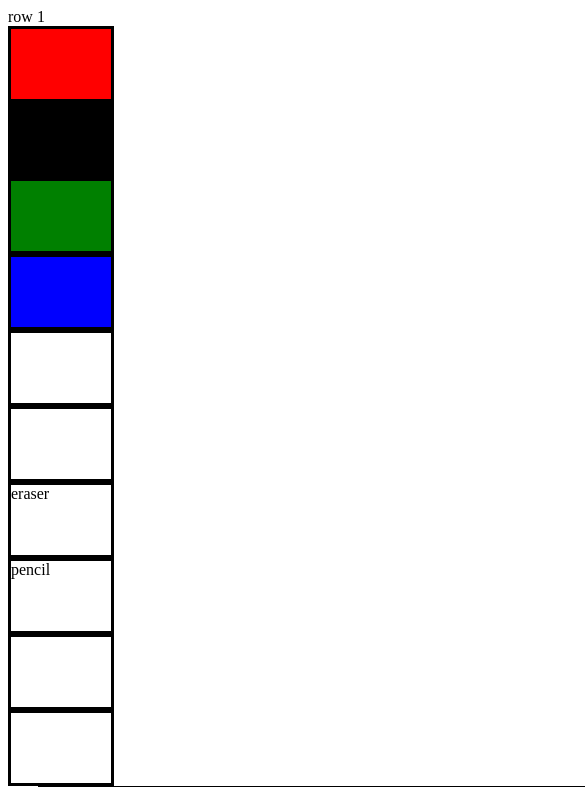
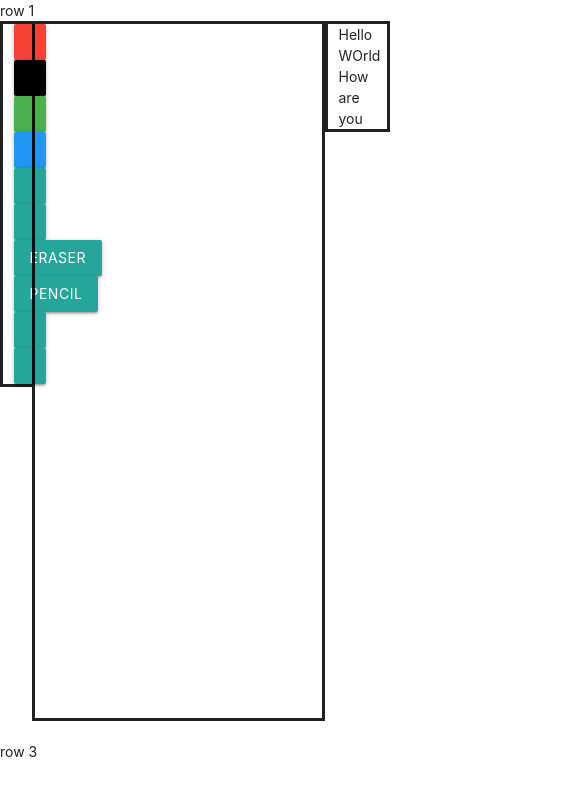
Before and after one commit to BeruboIV/CollabWhiteBoard, a plain HTML site: page index.html in a window 390 px wide. Shown: the top 787 px of the page, 585 px wide, since content can reach past the window. Drawn offline with nearby package versions, Linux system fonts and the light colour scheme.

Commit message:
Added Responsive UI using Materialize CSS + Eraser Function

```diff
--- a/index.html
+++ b/index.html
@@ -5,12 +5,14 @@
     <meta http-equiv="X-UA-Compatible" content="IE=edge" />
     <meta name="viewport" content="width=device-width, initial-scale=1.0" />
     <title>Document</title>
-    <link rel="stylesheet" href="styles.css" />
+    <link href="https://fonts.googleapis.com/icon?family=Material+Icons" rel="stylesheet">
+    <link rel="stylesheet" href="https://cdnjs.cloudflare.com/ajax/libs/materialize/1.0.0/css/materialize.min.css">
+    <!-- <link rel="stylesheet" href="styles.css" /> -->
   </head>
   <body>
     <div class="hint">row 1</div>
-    <div class="flex-container">
-      <div class="pallete">
+    <div class="row flex-container">
+      <div class="col s1 pallete" style="border: solid;">
         <div class="btn color red" style="background-color: red"></div>
         <div class="btn color black" style="background-color: black"></div>
         <div class="btn color green" style="background-color: green"></div>
@@ -22,12 +24,16 @@
         <div class="btn undo"></div>
         <div class="btn redo"></div>
       </div>
-      <div class="canvas">
+      <div class="col s9 canvas" id="canvas-wrapper" style="border: solid; height: 700px;">
         <canvas id="myCanvas"></canvas>
       </div>
-      <div class="chat"></div>
+      <div class="col s2 chat" style="border: solid;">
+        Hello WOrld<br>
+        How are you
+      </div>
     </div>
     <div>row 3</div>
+    <script src="https://cdnjs.cloudflare.com/ajax/libs/materialize/1.0.0/js/materialize.min.js"></script>
     <script src="./whiteboard.js"></script>
   </body>
 </html>
--- a/whiteboard.js
+++ b/whiteboard.js
@@ -2,30 +2,37 @@ document.addEventListener("DOMContentLoaded", function () {
   var canvas = document.getElementById("myCanvas");
   var context = canvas.getContext("2d");
   const option = document.querySelectorAll(".btn");
+  var canvasWrapper = document.getElementById("canvas-wrapper").getBoundingClientRect();
 
-  canvas.width = 1000;
-  canvas.height = 800;
+  canvas.width = canvasWrapper.width;
+  canvas.height = canvasWrapper.height;
+  /* This causes the canvas to refresh but it will work for now.*/
+  window.onresize = function(){
+    canvas.width = canvasWrapper.width;
+    canvas.height = canvasWrapper.height;
+  }
   var dragging = false;
   var radius = 5;
 
   var putPoint = function (canvas_point) {
     if (dragging == false) return;
     context.lineWidth = 2 * radius;
-
-    context.lineTo(canvas_point.offsetX, canvas_point.offsetY);
+    const X = canvas_point.offsetX;
+    const Y = canvas_point.offsetY;
+    context.lineTo(X, Y);
     context.stroke();
     context.beginPath();
     //   context.arc(e.clientX, e.clientY, 5, 0, 2 * Math.PI); // Was giving a lot of issues
     context.arc(
-      canvas_point.offsetX,
-      canvas_point.offsetY,
+      X,
+      Y,
       radius,
       0,
       2 * Math.PI
     );
     context.fill();
     context.beginPath();
-    context.moveTo(canvas_point.offsetX, canvas_point.offsetY);
+    context.moveTo(X, Y);
   };
 
   var engage = function (canvas_point) {
```
